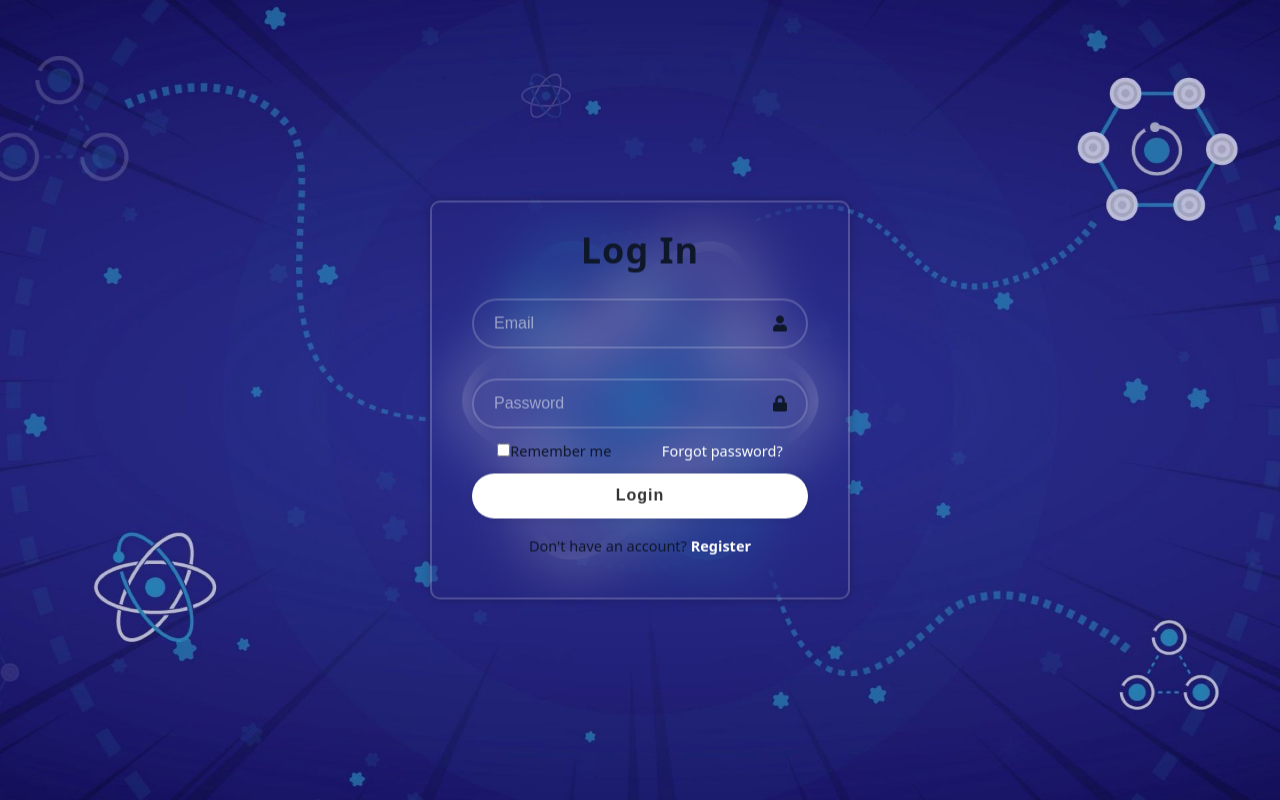
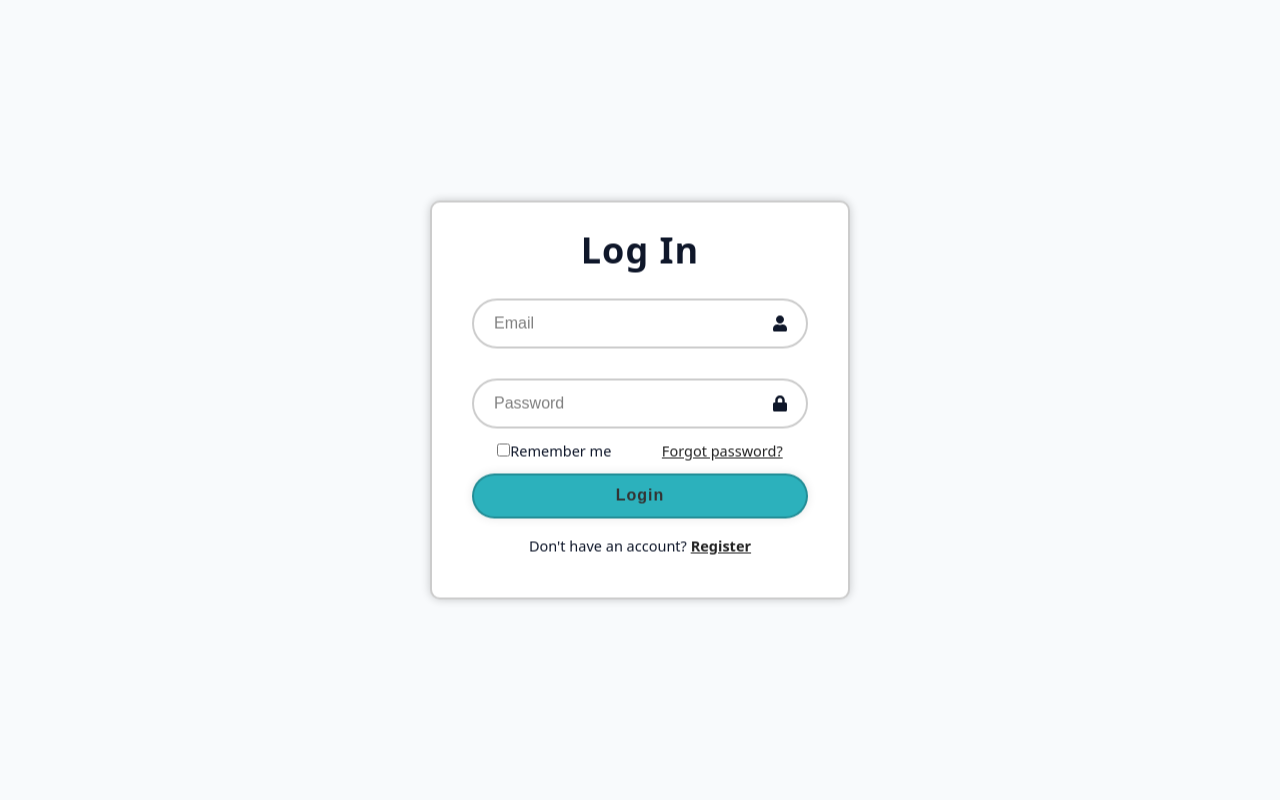
Before and after one commit to ttnhan41/tourgis-frontend, a React (Vite) app: page /login in a window 1280 px wide. Built offline with nearby package versions, Linux system fonts and the light colour scheme.

Commit message:
update login page

```diff
--- a/src/assets/wrappers/Login.js
+++ b/src/assets/wrappers/Login.js
@@ -4,7 +4,7 @@ import background from "../images/react-background.jpg"
 
 const Wrapper = styled.section`
     /* Đặt ảnh background cho toàn bộ Wrapper*/
-    background-image: url(${background});
+    // background-image: url(${background});
     background-size: cover;
     background-position: center;
     width: 100vw;
@@ -15,8 +15,8 @@ const Wrapper = styled.section`
 
     .wrapper {
         width: 420px;
-        background: transparent;
-        border: 2px solid rgba(255, 255, 255, .2);
+        background: var(--white);
+        border: 2px solid rgba(0, 0, 0, .2);
         backdrop-filter: blur(30px);
         box-shadow: 0 0 10px rgba(0, 0, 0, .2);
         position: absolute;
@@ -38,7 +38,6 @@ const Wrapper = styled.section`
         position: relative;
         width: 100%;
         height: 50px;
-        /* background: yellowgreen; */
         margin: 30px 0;
     }
 
@@ -47,15 +46,15 @@ const Wrapper = styled.section`
         height: 100%;
         background: transparent;
         outline: none;
-        border: 2px solid rgba(255, 255, 255, .2);
+        border: 2px solid rgba(0, 0, 0, .2);
         border-radius: 40px;
         font-size: 16px;
-        color: #fff;
+        color: var(--black);
         padding: 20px 45px 20px 20px;
     }
 
     .input-box input::placeholder {
-        color: rgba(255, 255, 255, 0.5);
+        color: rgba(0, 0, 0, 0.5);
     }
 
     .input-box .icon {
@@ -79,18 +78,19 @@ const Wrapper = styled.section`
     }
 
     .remember-forgot .forgot {
-        color: #fff;
+        color: var(--black);
+        text-decoration: underline;
     }
 
     .remember-forgot .forgot:hover {
-        text-decoration: underline;
+        text-shadow: 1px 1px 2px rgba(0, 0, 0, 0.3);
     }
 
     .wrapper button {
         width: 100%;
         height: 45px;
-        background: #fff;
-        border: none;
+        background: var(--primary-500);
+        border: 2px solid rgba(0, 0, 0, .2);
         outline: none;
         border-radius: 40px;
         box-shadow: 0 0 10px rgba(0, 0, 0, .1);
@@ -107,13 +107,14 @@ const Wrapper = styled.section`
     }
 
     .register-link div .register {
-        color: #fff;
+        color: var(--black);
         text-decoration: none;
         font-weight: 600;
+        text-decoration: underline;
     }
 
     .register-link div .register:hover {
-        text-decoration: underline;
+        text-shadow: 1px 1px 2px rgba(0, 0, 0, 0.3);
     }
 `;
 export default Wrapper;
```
